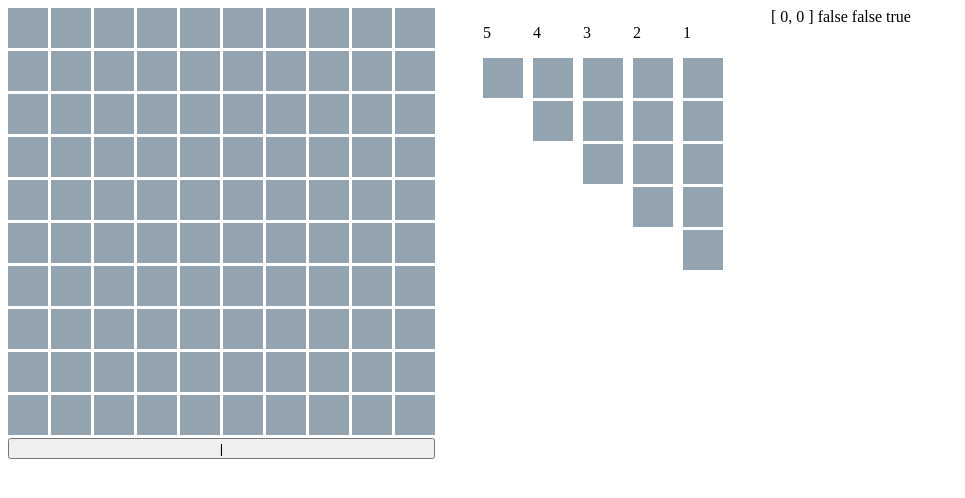
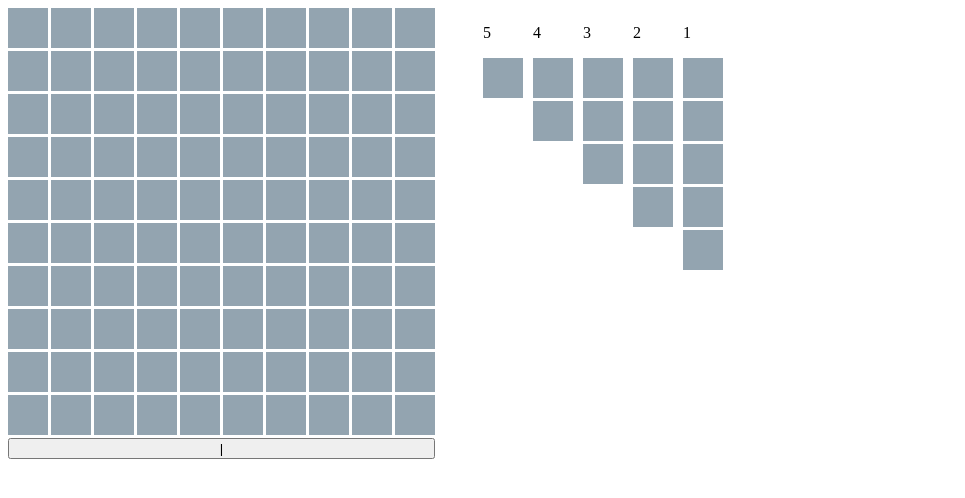
Before and after one commit to wojcechgk/battleship-game, a Vue app in the folder front/: page / in a window 1280 px wide. Shown: the top 498 px of the page, without its empty margins (0-965 px from the left). Built offline with nearby package versions, Linux system fonts and the light colour scheme.

Commit message:
WIP: update board setting

```diff
--- a/front/src/views/BoardView.vue
+++ b/front/src/views/BoardView.vue
@@ -1,7 +1,8 @@
 <script setup lang="ts">
-import { ref } from 'vue'
+import { ref, computed, watch } from 'vue'
+
 const boardSize = [10, 10]
-
+const takenFields = []
 const availableShips = [
   {
     type: 'shipType1',
@@ -28,27 +29,53 @@ const availableShips = [
     fieldLength: 5
   },
 ]
+
+const mouseOverField = ref([0,0])
+const activeShip = ref()
+const showShadowShip = ref(false)
+const canPlaceShip = ref(false)
+const isVertical = ref(true)
+const shadowFields = computed(() => {
+  if(!showShadowShip.value || !activeShip.value?.fieldLength) return []
+  const fields:number[][] = []
+  const fieldIterableValue = mouseOverField.value[isVertical.value ? 1 : 0]
+    for(let i = fieldIterableValue; i < fieldIterableValue + activeShip.value.fieldLength; i++) {
+      fields.push(isVertical.value ? [mouseOverField.value[0], i] : [i, mouseOverField.value[1]])
+    }
+  return fields
+})
+const shadowFieldsX = computed(() => shadowFields.value?.map(sf => sf[0]))
+const shadowFieldsY = computed(() => shadowFields.value?.map(sf => sf[1]))
+
 const handleMouseOverBoardField = (x: number, y: number) => {
   if (!activeShip.value) return
   showShadowShip.value = true
   mouseOverField.value[0] = x
   mouseOverField.value[1] = y
-  canPlaceShip.value = 10 - (isVertical.value ? y : x ) > activeShip.value.fieldLength
+  canPlaceShip.value = 11 - (isVertical.value ? y : x ) >= activeShip.value.fieldLength
 }
 const handleMouseLeave = () => {
   showShadowShip.value = false
-  canPlaceShip.value = false
 }
-const mouseOverField = ref([0,0])
-const activeShip = ref()
-const showShadowShip = ref(false)
-const canPlaceShip = ref(false)
-const isVertical = ref(true)
+const handleFieldClick = () => {
+  if(!canPlaceShip.value) return
+  const activeShipIndex = availableShips.findIndex(ship => ship.type === activeShip.value?.type)
+  if(availableShips[activeShipIndex]?.count === 0 || undefined) return
+  availableShips[activeShipIndex].count--
+  if(!availableShips[activeShipIndex].count) {
+    activeShip.value = undefined
+  }
+  takenFields.push(...shadowFields.value)
+}
 </script>
 
 <template>
   <div class="page">
-    <div class="board">
+    <div
+      class="board"
+      :class="{canPlace: canPlaceShip}"
+      @mouseleave="handleMouseLeave()"
+      >
       <div
       v-for="row in boardSize[0]"
       :key="row"
@@ -58,7 +85,9 @@ const isVertical = ref(true)
         v-for="field in boardSize[1]"
         :key="field"
         class="field"
+        :class="{shadow: shadowFieldsX.includes(field) && shadowFieldsY.includes(row)}"
         @mouseover="handleMouseOverBoardField(field, row)"
+        @click="handleFieldClick()"
         >
         </div>
       </div>
@@ -68,21 +97,27 @@ const isVertical = ref(true)
       <div v-for="ship in availableShips" :key="ship.type">
         <p>{{ ship.count }}</p>
         <div
-          @click="activeShip = ship"
+          @click="activeShip = (activeShip?.type === ship.type ? undefined : ship)"
           class="availableShip"
-          :class="{ active: activeShip?.type === ship.type }"
+          :class="[{ active: activeShip?.type === ship.type }, { disable: !ship.count }]"
           >
-          <div class="field" v-for="field in ship.fieldLength" :key="field">
+          <div
+            v-for="field in ship.fieldLength"
+            :key="field"
+            class="field"
+          >
           </div>
         </div>
       </div>
     </div>
-    <div>
-      {{mouseOverField}}
-      {{activeShip}}
-      {{showShadowShip}}
-      {{canPlaceShip}}
-      {{isVertical}}
+    <div style="display:none;">
+      mouseOverField: {{mouseOverField}}<br>
+      activeShip: {{activeShip}}<br>
+      showShadowShip: {{showShadowShip}}<br>
+      canPlaceShip: {{canPlaceShip}}<br>
+      isVertical: {{isVertical}}<br>
+      shadowFields: {{ shadowFields }}<br>
+      shadowFieldsX: {{ shadowFieldsX }}<br>
     </div>
   </div>
 </template>
@@ -108,6 +143,12 @@ const isVertical = ref(true)
   height: 40px;
   background-color: rgb(147, 164, 176);
 }
+.canPlace .field.shadow {
+  background-color: rgb(91, 144, 145);
+}
+.field.shadow {
+  background-color: rgb(174, 96, 96);
+}
 .availableShips {
   display: flex;
   flex-direction: row;
@@ -119,6 +160,9 @@ const isVertical = ref(true)
   gap: 3px;
   cursor: pointer;
 }
+.availableShip.disable {
+  opacity: 0.2;
+}
 .active > .field {
   background-color:  rgb(11, 62, 97);;
 }
```
